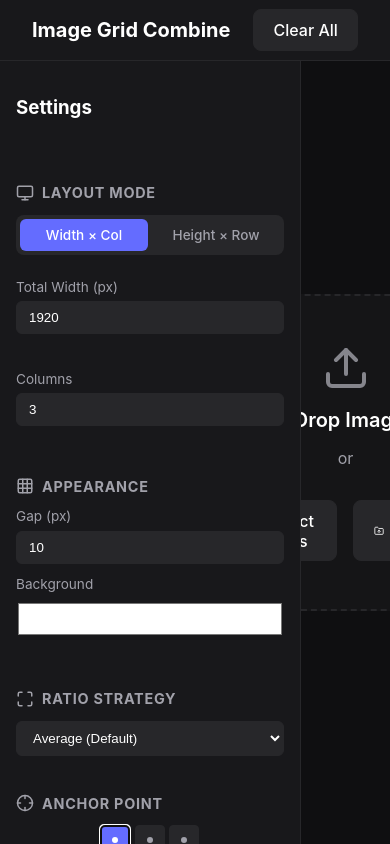
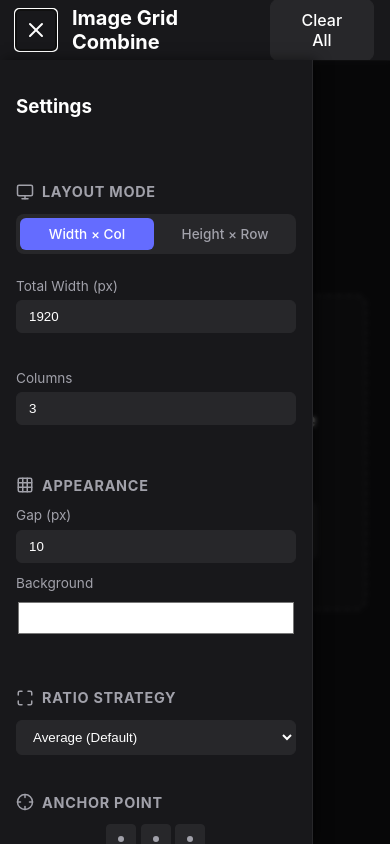
Before and after one commit to senu3/Image-Grid-Combine, a React (Vite) app: page / in a window 390 px wide. Both pictures are taken after a click on the button "Toggle Menu". Built offline with nearby package versions, Linux system fonts and the light colour scheme.

Commit message:
feat: モバイル対応UI、ズーム調整を実装

```diff
--- a/src/App.css
+++ b/src/App.css
@@ -75,3 +75,66 @@
 .text-sm {
     font-size: 0.875rem;
 }
+
+/* Utilities */
+.btn-icon {
+    background: none;
+    border: none;
+    color: var(--text-primary);
+    cursor: pointer;
+    padding: 0.5rem;
+    display: flex;
+    align-items: center;
+    justify-content: center;
+    border-radius: 4px;
+}
+
+.btn-icon:hover {
+    background-color: rgba(255, 255, 255, 0.1);
+}
+
+.mobile-only {
+    display: none !important;
+}
+
+/* Mobile Responsive */
+@media (max-width: 768px) {
+    .mobile-only {
+        display: flex !important;
+    }
+
+    /* ... rest of media query ... */
+    .app-header {
+        padding: 0 1rem;
+    }
+
+    .sidebar {
+        position: fixed;
+        top: 60px;
+        /* Below header */
+        left: 0;
+        bottom: 0;
+        z-index: 1000;
+        width: 80%;
+        /* Takes up most of screen but leaves some space */
+        max-width: 320px;
+        transform: translateX(-100%);
+        transition: transform 0.3s cubic-bezier(0.4, 0, 0.2, 1);
+        box-shadow: 4px 0 12px rgba(0, 0, 0, 0.5);
+    }
+
+    .sidebar.open {
+        transform: translateX(0);
+    }
+
+    .sidebar-overlay {
+        position: fixed;
+        top: 60px;
+        left: 0;
+        right: 0;
+        bottom: 0;
+        background-color: rgba(0, 0, 0, 0.5);
+        z-index: 999;
+        backdrop-filter: blur(2px);
+    }
+}
--- a/src/App.jsx
+++ b/src/App.jsx
@@ -1,4 +1,5 @@
 import { useState, useEffect } from 'react'
+import { Menu, X } from 'lucide-react'
 import ImageUploader from './components/ImageUploader'
 import ControlPanel from './components/ControlPanel'
 import PreviewCanvas from './components/PreviewCanvas'
@@ -6,6 +7,7 @@ import './App.css'
 
 function App() {
   const [images, setImages] = useState([]);
+  const [sidebarOpen, setSidebarOpen] = useState(false);
   const [settings, setSettings] = useState({
     mode: 'width_col', // 'width_col' or 'height_row'
     width: 1920,
@@ -62,7 +64,16 @@ function App() {
   return (
     <div className="app-container">
       <header className="app-header">
-        <h1>Image Grid Combine</h1>
+        <div className="header-left" style={{ display: 'flex', alignItems: 'center', gap: '1rem' }}>
+          <button
+            className="btn-icon mobile-only"
+            onClick={() => setSidebarOpen(!sidebarOpen)}
+            aria-label="Toggle Menu"
+          >
+            {sidebarOpen ? <X size={24} /> : <Menu size={24} />}
+          </button>
+          <h1>Image Grid Combine</h1>
+        </div>
         <div className="header-actions">
           {/* PreviewCanvas will expose save, but maybe we hoist it?
                For now let PreviewCanvas handle save button internal logic or ref?
@@ -75,7 +86,10 @@ function App() {
         </div>
       </header>
       <main className="app-main">
-        <div className="sidebar">
+        {/* Mobile Overlay */}
+        {sidebarOpen && <div className="sidebar-overlay mobile-only" onClick={() => setSidebarOpen(false)} />}
+
+        <div className={`sidebar ${sidebarOpen ? 'open' : ''}`}>
           <div className="p-4 border-b border-gray-700">
             <h3>Settings</h3>
           </div>
--- a/src/components/PreviewCanvas.jsx
+++ b/src/components/PreviewCanvas.jsx
@@ -50,15 +50,6 @@ function SortableItem({ id, cell, style }) {
     const renderH = cell.imgRatio > cell.cellRatio ? cell.height : cell.width / cell.imgRatio;
 
     // Anchor Logic
-    // If img wider than cell (clipped horizontally):
-    // spaceX = cell.width - renderW (negative value)
-    // anchorX factor: left=0, center=0.5, right=1
-    // OffsetX = spaceX * anchorX
-
-    // If img taller than cell (clipped vertically):
-    // spaceY = cell.height - renderH (negative value)
-    // anchorY factor: top=0, center=0.5, bottom=1
-
     let anchorX = 0.5;
     let anchorY = 0.5;
 
@@ -97,9 +88,11 @@ function SortableItem({ id, cell, style }) {
 
 export default function PreviewCanvas({ images, settings, onReorder, onRemove, onAdd }) {
     const containerRef = useRef(null);
+    const scrollAreaRef = useRef(null);
     const fileInputRef = useRef(null);
     const [zoom, setZoom] = useState(0.5);
     const [loadedImages, setLoadedImages] = useState([]);
+    const [hasInitialZoomed, setHasInitialZoomed] = useState(false);
 
     const handleAddClick = () => {
         if (fileInputRef.current) {
@@ -115,29 +108,15 @@ export default function PreviewCanvas({ images, settings, onReorder, onRemove, o
         }
     };
 
-    // Sensors for dnd-kit
-    const sensors = useSensors(
-        useSensor(PointerSensor, {
-            activationConstraint: {
-                distance: 8, // Avoid accidental drags
-            },
-        }),
-        useSensor(KeyboardSensor, {
-            coordinateGetter: sortableKeyboardCoordinates,
-        })
-    );
-
     // Preload images to get dimensions
     useEffect(() => {
         let mounted = true;
         const loadAll = async () => {
             const loaded = await Promise.all(images.map(img => {
                 return new Promise((resolve) => {
-                    // If we already have dimensions (from App or previous load), utilize them?
-                    // For now, robustly loading standard Image to be sure.
                     const i = new Image();
                     i.onload = () => resolve({ ...img, width: i.width, height: i.height });
-                    i.onerror = () => resolve({ ...img, width: 100, height: 100 }); // Fallback
+                    i.onerror = () => resolve({ ...img, width: 100, height: 100 });
                     i.src = img.url;
                 });
             }));
@@ -151,19 +130,63 @@ export default function PreviewCanvas({ images, settings, onReorder, onRemove, o
         return calculateLayout(loadedImages, settings);
     }, [loadedImages, settings]);
 
+    // Smart Zoom Logic
+    const calculateFitZoom = (limit100 = false) => {
+        if (!scrollAreaRef.current || layout.totalWidth === 0 || layout.totalHeight === 0) return;
+
+        const { clientWidth, clientHeight } = scrollAreaRef.current;
+        // Use 95% of available space to avoid edge cases/scrollbars slightly appearing
+        const widthRatio = (clientWidth * 0.95) / layout.totalWidth;
+        const heightRatio = (clientHeight * 0.95) / layout.totalHeight;
+
+        const fitRatio = Math.min(widthRatio, heightRatio);
+
+        // Round down to nearest 0.1 (10% steps)
+        // e.g. 0.55 -> 0.5 (50%)
+        let newZoom = Math.floor(fitRatio * 10) / 10;
+
+        // Ensure at least 1% to prevent 0
+        newZoom = Math.max(0.01, newZoom);
+
+        if (limit100) {
+            newZoom = Math.min(newZoom, 1.0);
+        }
+
+        setZoom(newZoom);
+    };
+
+    // Auto-zoom on initial load
+    useEffect(() => {
+        if (loadedImages.length > 0 && layout.totalWidth > 0 && !hasInitialZoomed) {
+            // Slight delay to ensure DOM is painted/sized correctly if sidebar was opening etc
+            setTimeout(() => {
+                calculateFitZoom(true);
+                setHasInitialZoomed(true);
+            }, 50);
+        } else if (loadedImages.length === 0) {
+            setHasInitialZoomed(false);
+        }
+    }, [loadedImages, layout, hasInitialZoomed]);
+
+
+    // Sensors for dnd-kit
+    const sensors = useSensors(
+        useSensor(PointerSensor, {
+            activationConstraint: {
+                distance: 8, // Avoid accidental drags
+            },
+        }),
+        useSensor(KeyboardSensor, {
+            coordinateGetter: sortableKeyboardCoordinates,
+        })
+    );
+
     const handleDragEnd = (event) => {
         const { active, over } = event;
-
-        // If over is null, we dropped outside the droppable area (SortableContext items)
-        // However, SortableContext items usually fill the container.
-        // If we drag fully outside the container, over might be null.
-        // rectIntersection is strictly checking overlap with droppable items.
-
         if (!over) {
             if (onRemove) onRemove(active.id);
             return;
         }
-
         if (active.id !== over.id) {
             const oldIndex = loadedImages.findIndex(img => img.id === active.id);
             const newIndex = loadedImages.findIndex(img => img.id === over.id);
@@ -183,7 +206,6 @@ export default function PreviewCanvas({ images, settings, onReorder, onRemove, o
         ctx.fillRect(0, 0, canvas.width, canvas.height);
 
         layout.cells.forEach(cell => {
-            // Draw Logic (same as before)
             const { x, y, width, height, image, imgRatio, cellRatio } = cell;
 
             ctx.save();
@@ -192,25 +214,20 @@ export default function PreviewCanvas({ images, settings, onReorder, onRemove, o
             ctx.clip();
 
             let renderW, renderH, renderX, renderY;
-
-            // We need the ACTUAL image element for drawImage.
-            // We can grab it from DOM or re-create. DOM is easiest if loaded.
-            // Or simple:
             const imgEl = new Image();
             imgEl.src = image.url;
-            // Since it's loaded in loadedImages, it should be instant from cache.
 
-            // Anchor Logic (duplicated from SortableItem, could be shared fn)
+            // Anchor Logic
             let anchorX = 0.5;
             let anchorY = 0.5;
-            if (cell.settings && cell.settings.anchor) { // Use cell.settings.anchor for consistency
+            if (cell.settings && cell.settings.anchor) {
                 const parts = cell.settings.anchor.split('-');
                 if (parts[0] === 'top') anchorY = 0;
                 else if (parts[0] === 'bottom') anchorY = 1;
 
                 if (parts.includes('left')) anchorX = 0;
                 else if (parts.includes('right')) anchorX = 1;
-                if (cell.settings.anchor === 'center') { anchorX = 0.5; anchorY = 0.5; } // Use cell.settings.anchor
+                if (cell.settings.anchor === 'center') { anchorX = 0.5; anchorY = 0.5; }
             }
 
             if (imgRatio > cellRatio) {
@@ -246,7 +263,7 @@ export default function PreviewCanvas({ images, settings, onReorder, onRemove, o
                     <button onClick={() => setZoom(z => Math.max(0.1, z - 0.1))}><ZoomOut size={16} /></button>
                     <span className="zoom-label">{Math.round(zoom * 100)}%</span>
                     <button onClick={() => setZoom(z => Math.min(2, z + 0.1))}><ZoomIn size={16} /></button>
-                    <button onClick={() => setZoom(0.5)} className="text-btn" style={{ display: 'flex', gap: '4px', alignItems: 'center' }}>
+                    <button onClick={() => calculateFitZoom(false)} className="text-btn" style={{ display: 'flex', gap: '4px', alignItems: 'center' }}>
                         <Maximize size={14} /> Fit Screen
                     </button>
                     {/* Add Image Button */}
@@ -264,19 +281,14 @@ export default function PreviewCanvas({ images, settings, onReorder, onRemove, o
                         multiple
                         accept="image/*"
                         style={{ display: 'none' }}
-                        onChange={(e) => {
-                            if (e.target.files && e.target.files.length > 0 && onAdd) {
-                                onAdd(Array.from(e.target.files));
-                                e.target.value = '';
-                            }
-                        }}
+                        onChange={handleFileChange}
                     />
                 </div>
                 <button className="btn-primary" onClick={handleDownload}>
                     <Download size={16} /> Save Image
                 </button>
             </div>
-            <div className="canvas-scroll-area" style={scrollStyle}>
+            <div className="canvas-scroll-area" ref={scrollAreaRef} style={scrollStyle}>
                 <div
                     className="scaling-container"
                     style={{
```
